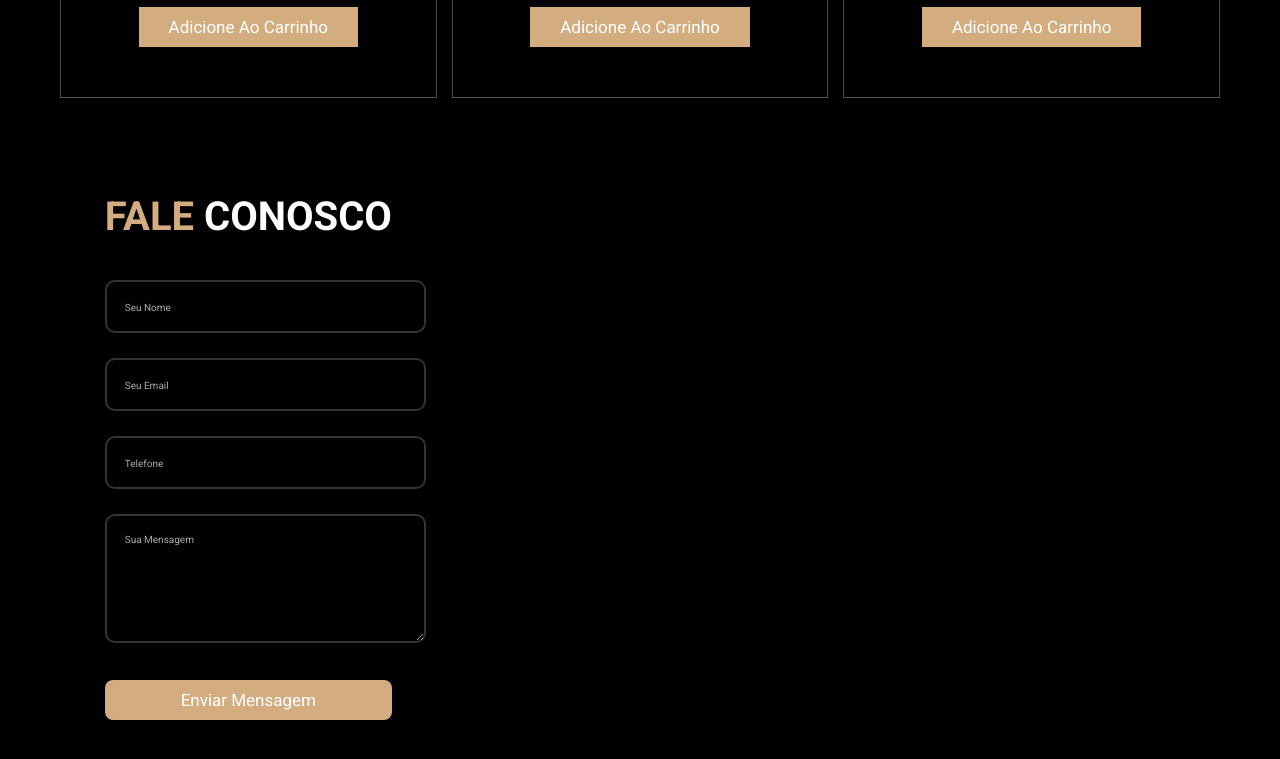
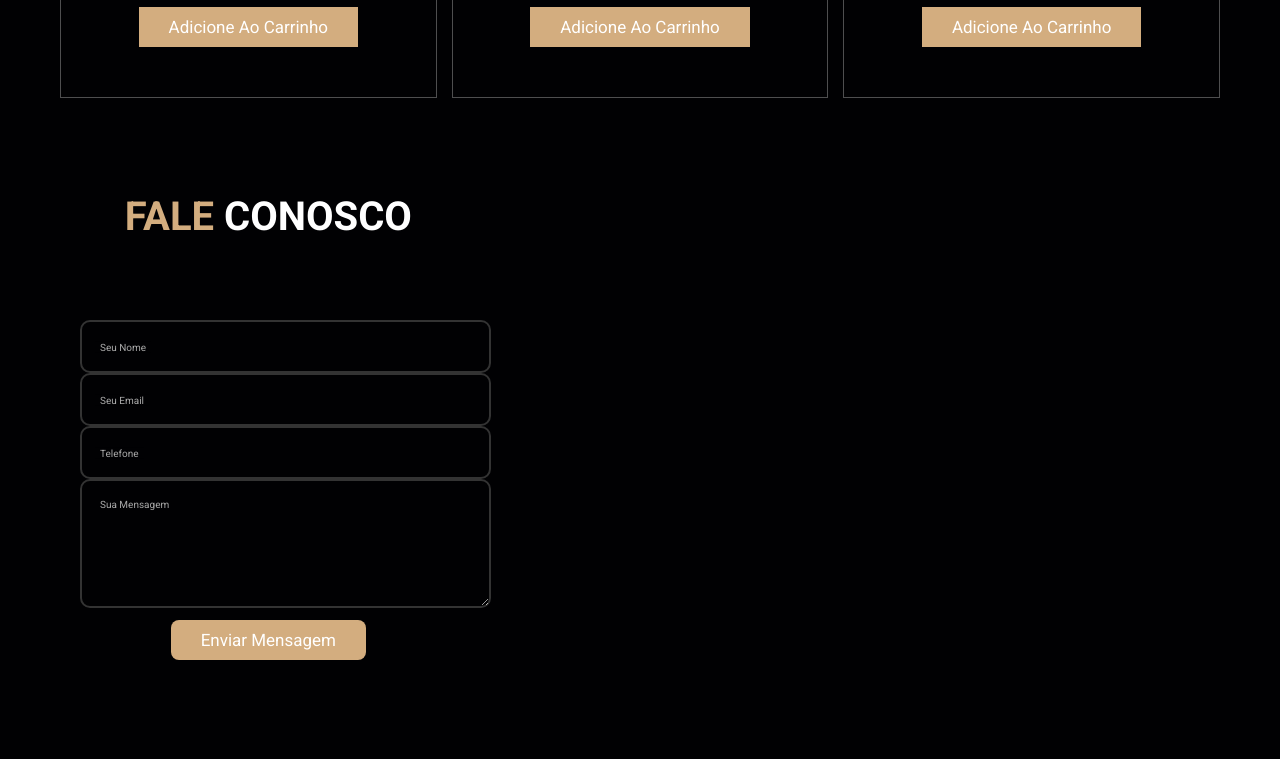
Before and after one commit to moisesrodrigues71/projeto-cafeteria, a plain HTML site: page index.html in a window 1280 px wide. Shown: the part 2265-3024 px from the top of the page. Drawn offline with Linux system fonts and the light colour scheme.

Commit message:
teste de formulário

```diff
--- a/style.css
+++ b/style.css
@@ -211,17 +211,21 @@ body {
 
 
 .contact {
-    padding: 80px 8%;
+    width: 100%;
+    padding: 80px 20px;
     text-align: center;
+    display: flex;
+    flex-direction: column;
+
 }
 
 .contact-form {
-    max-width: 600px;
-    margin: 40px auto 0;
-    display: flex;
-    flex-direction: column;
-    gap: 25px;
+   width: 100%;
+   max-width: 600px;
+   margin-top: 40px;
 }
+
+
 
 .input-group {
     position: relative;
@@ -340,3 +344,9 @@ body {
         display: flex;
     }
 }
+
+@media (max-width: 768px) {
+    .contact {
+        padding: 60px 6%;
+    }
+}
```
